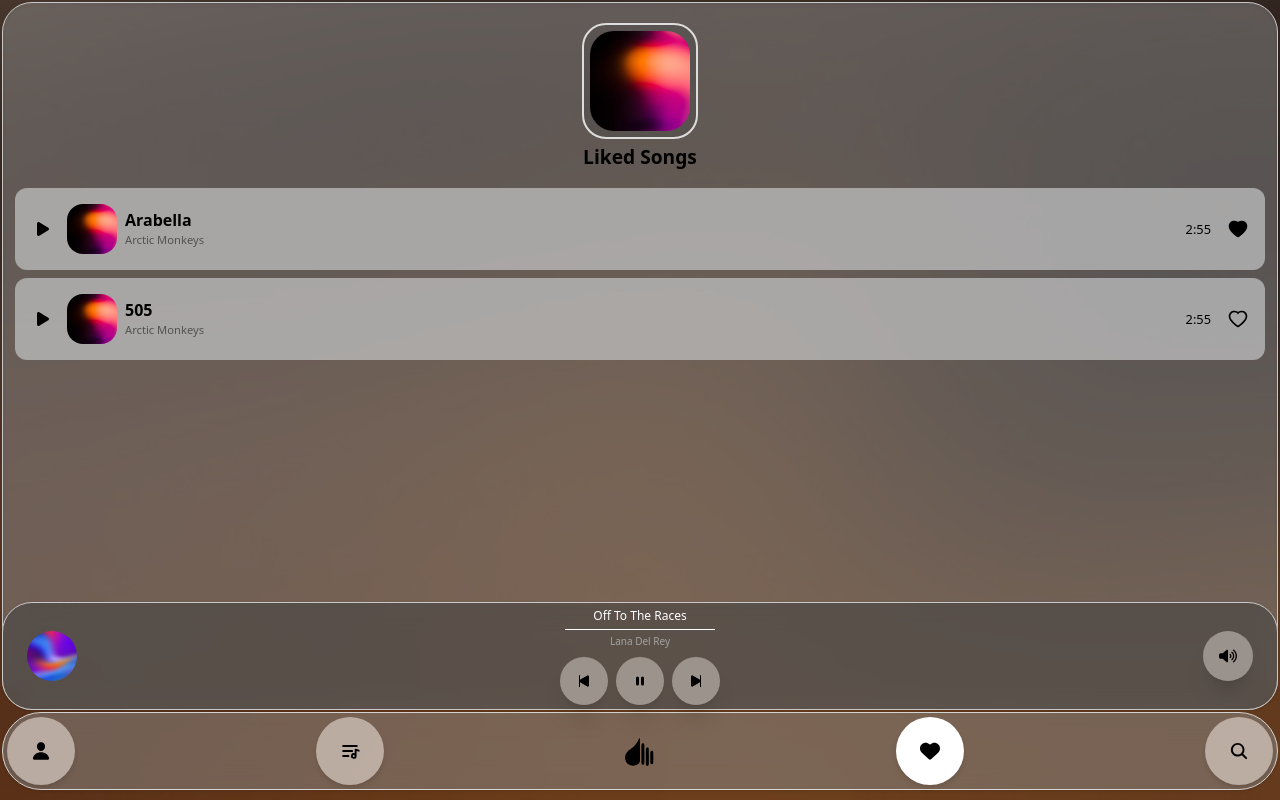
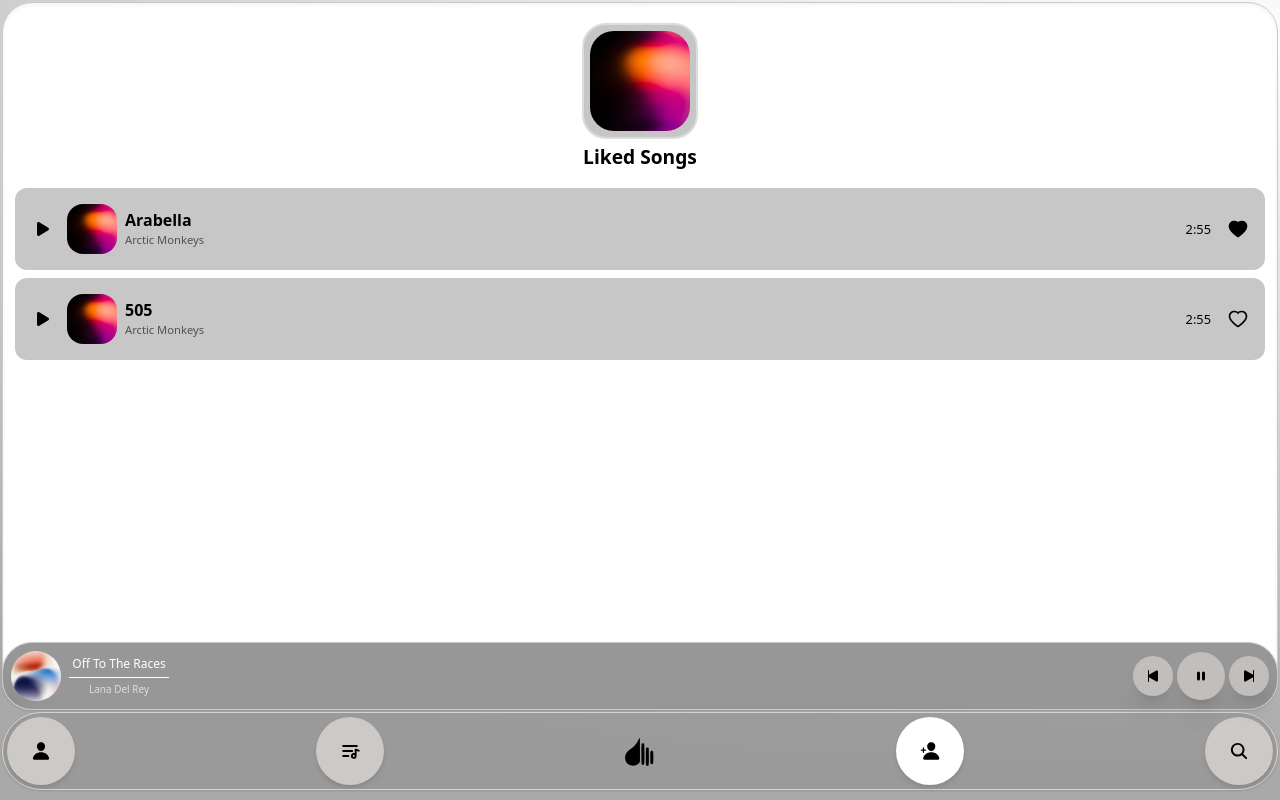
Before and after one commit to el1ght/charton-experimental, a Next.js app: page /liked in a window 1280 px wide. Both pictures are taken after a click on the button 1238 px from the left and 228 px from the top of the page. Built offline with nearby package versions, Linux system fonts and the light colour scheme.

Commit message:
player rework

```diff
--- a/app/globals.css
+++ b/app/globals.css
@@ -16,11 +16,7 @@
 }
 
 body{
-  /*background: radial-gradient(169.40% 89.55% at 94.76% 6.29%, rgba(255, 255, 255) 0%, rgba(169, 169, 169) 100%) !important;*/
-    background-image: url('/images/app-bg.jpg') !important;
-    background-position: center;
-    background-repeat: no-repeat;
-    background-size: cover;
+  background: radial-gradient(169.40% 89.55% at 94.76% 6.29%, rgba(255, 255, 255) 0%, rgba(169, 169, 169) 100%) !important;
   color: #000 !important;
   overflow: hidden !important;
 }
--- a/components/Content.tsx
+++ b/components/Content.tsx
@@ -10,7 +10,7 @@ const Content: React.FC<ContentProps> = ({
 }) => {
 
     return (
-        <main className={`h-full rounded-[30px] overflow-y-auto shadow-inner bg-[#8C8C8C]/[.5] border border-[#c9c9c9] box main`}>
+        <main className={`h-full rounded-[30px] overflow-y-auto shadow-inner bg-[#fff] border border-[#c9c9c9] box main`}>
             {children}
         </main>
     );
--- a/components/Header.tsx
+++ b/components/Header.tsx
@@ -3,7 +3,7 @@
 import logo from "@/public/images/logo.svg";
 import {usePathname} from "next/navigation";
 import Link from "next/link";
-import {IoPerson, IoSearch} from "react-icons/io5";
+import {IoPerson, IoPersonAdd, IoSearch} from "react-icons/io5";
 import Image from "next/image";
 import {FaHeart} from "react-icons/fa6";
 import {PiPlaylistBold} from "react-icons/pi";
@@ -26,7 +26,7 @@ const Header = () => {
                 </Link>
 
                 <Link href={'/liked'} className={`flex p-6 rounded-full bg-[#fff8f2]/[.5] justify-center items-center transition hover:bg-[#fff]/[100] shadow-md ${pathname === '/liked' && 'bg-white'}`}>
-                    <FaHeart className={'text-black'} size={20} />
+                    <IoPersonAdd className={'text-black'} size={20} />
                 </Link>
                 <Link href={'/search'} className={`flex p-6 rounded-full bg-[#fff8f2]/[.5] justify-center items-center transition hover:bg-[#fff]/[100] shadow-md ${pathname === '/search' && 'bg-white'}`}>
                     <IoSearch className={'text-black'} size={20} />
--- a/components/PlayerContent.tsx
+++ b/components/PlayerContent.tsx
@@ -23,31 +23,31 @@ const PlayerContent: React.FC<PlayerContentProps> = ({
 
     return (
         <>
-            <div className={'w-full bg-[#424242]/[.55] shadow backdrop-blur-md px-6 py-1 rounded-[30px] flex justify-between items-center border border-[#c9c9c9] gap-x-2'}>
-                    <div>
-                        <Image className={'w-[50px] h-[50px] rounded-full'} src={'/images/favBg-5.jpg'} alt={'image'} width={30} height={30} />
-                    </div>
+            <div className={'w-full bg-[#424242]/[.55] shadow backdrop-blur-md p-2 rounded-[30px] border border-[#c9c9c9]'}>
                     {/*<div onClick={() => {}} className={'shadow-xl bg-[#FFF8F2]/[.4] flex items-center justify-center rounded-full cursor-pointer p-3'}>*/}
                     {/*    <TbRepeat size={16} />*/}
                     {/*</div>*/}
-                    <div className={'flex flex-col items-center'}>
-                        <p className={'text-[12px]   text-white text-center'}>Off To The Races</p>
-                        <div className={'w-[150px] h-[1px] bg-white my-1'}></div>
-                        <p className={'text-neutral-400 text-[10px] block mb-2'}>Lana Del Rey</p>
-                        <div className={'flex flex-row items-center gap-x-2'}>
-                            <div onClick={() => {}} className={'shadow-xl bg-[#FFF8F2]/[.4] flex items-center justify-center rounded-full cursor-pointer p-4'}>
+                    <div className={'flex items-center justify-between gap-x-2'}>
+                        <div className={'flex gap-x-2 items-center'}>
+                            <Image src={'/images/favBg-1.jpg'} alt={'image'} width={30} height={30} className={'w-[50px] h-[50px] rounded-full'} />
+                            <div className={'text-center'}>
+                                <p className={'text-[12px]   text-white text-center'}>Off To The Races</p>
+                                <div className={'w-[100px] h-[1px] bg-white my-1'}></div>
+                                <p className={'text-[#ddd] text-[10px] block'}>Lana Del Rey</p>
+                            </div>
+                        </div>
+
+                        <div className={'flex flex-row items-center gap-x-1'}>
+                            <div onClick={() => {}} className={'shadow-xl bg-[#FFF8F2]/[.4] flex items-center justify-center rounded-full cursor-pointer p-3'}>
                                 <IoPlaySkipBack size={16} />
                             </div>
                             <div className={'cursor-pointer flex items-center justify-center bg-[#FFF8F2]/[.4] transition shadow-xl hover:bg-white rounded-full p-4'}>
                                 <Icon size={16} />
                             </div>
-                            <div onClick={() => {}} className={'shadow-xl bg-[#FFF8F2]/[.4] flex items-center justify-center rounded-full cursor-pointer p-4'}>
+                            <div onClick={() => {}} className={'shadow-xl bg-[#FFF8F2]/[.4] flex items-center justify-center rounded-full cursor-pointer p-3'}>
                                 <IoPlaySkipForward size={16} />
                             </div>
                         </div>
-                    </div>
-                    <div className={'cursor-pointer flex items-center justify-center bg-[#FFF8F2]/[.4] shadow-xl rounded-full p-4'}>
-                        <FaVolumeHigh size={18} />
                     </div>
                     {/*<div onClick={() => {}} className={'shadow-xl bg-[#FFF8F2]/[.4] flex items-center justify-center rounded-full cursor-pointer p-3'}>*/}
                     {/*    <PiShuffleBold size={16} />*/}
```
